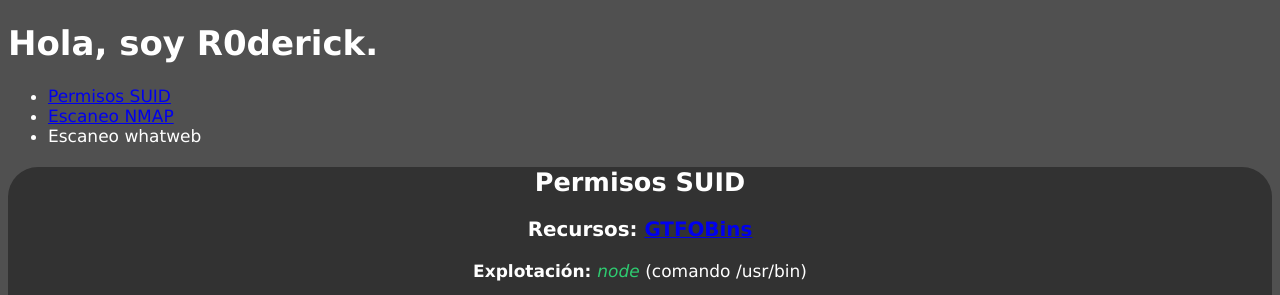
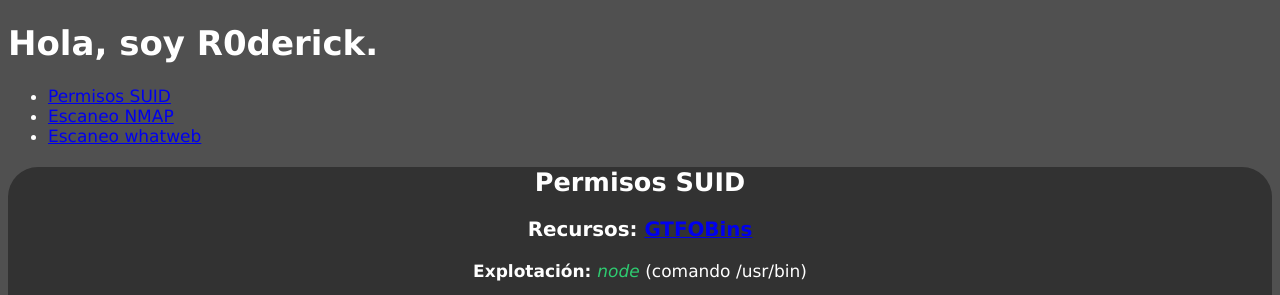
Before and after one commit to R0derick/r0derick.github.io, a plain HTML site: page index.html in a window 1280 px wide. Shown: the top 295 px of the page. Drawn offline with Linux system fonts and the light colour scheme.

Commit message:
Update index.html

```diff
--- a/index.html
+++ b/index.html
@@ -13,7 +13,7 @@
         <ul>
           <li><a href="#SUID">Permisos SUID</a></li>
           <li><a href="#NMAP">Escaneo NMAP</a></li>
-          <li><a href="#whatweb"></a>Escaneo whatweb</li>
+          <li><a href="#whatweb">Escaneo whatweb</a></li>
         </ul>
       </nav>
     </header>
```
